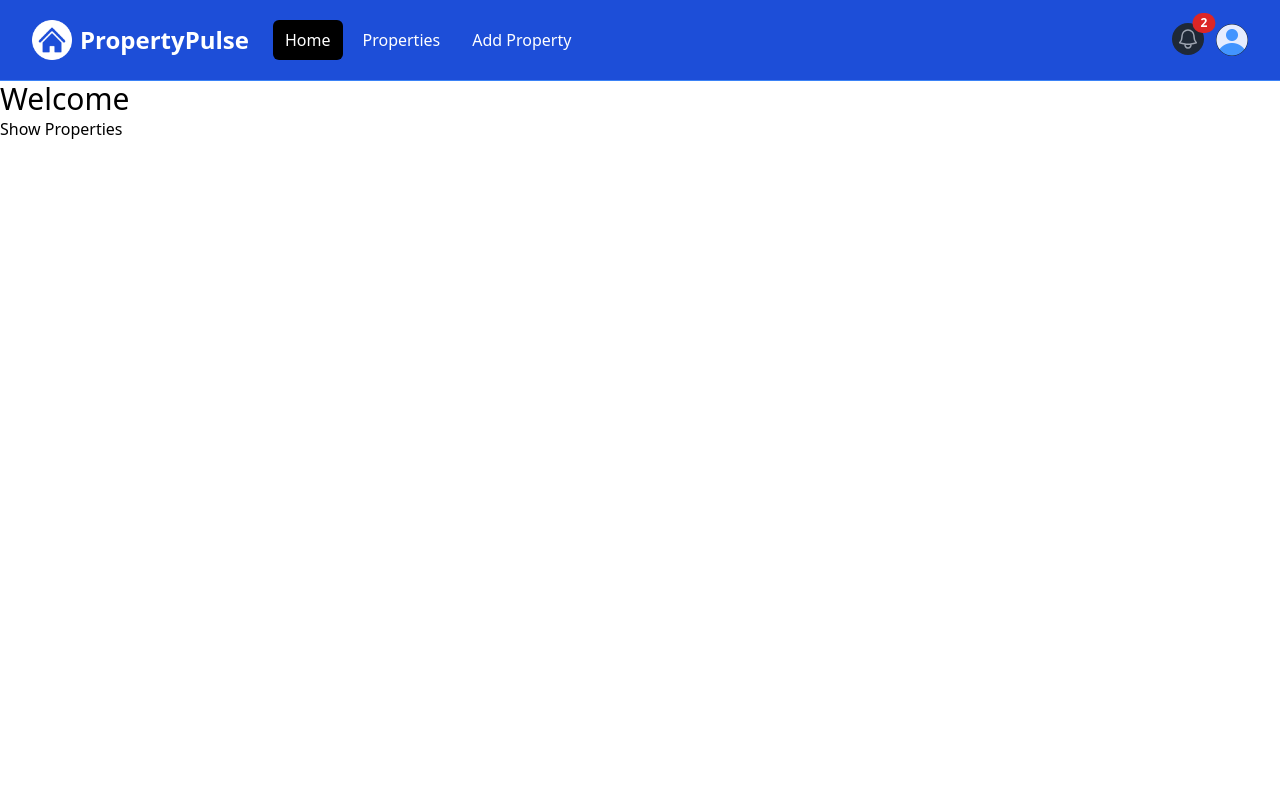
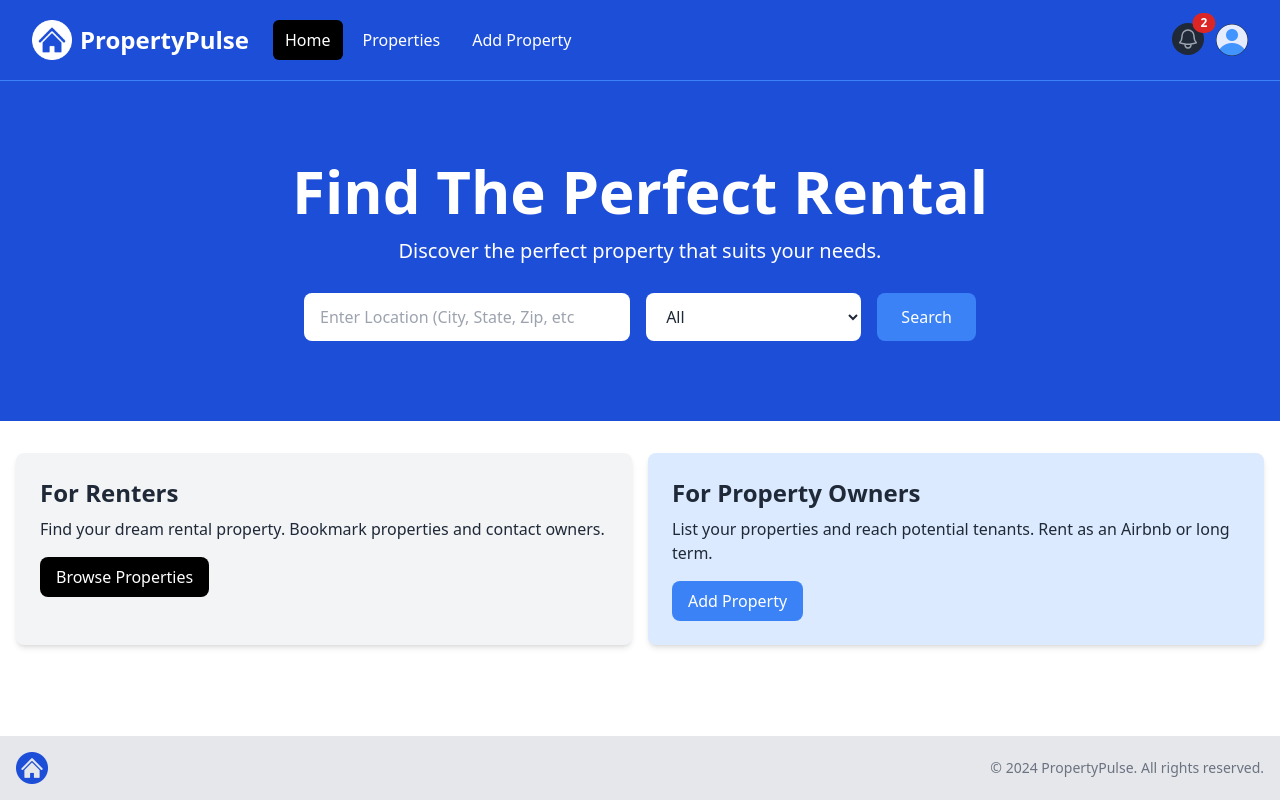
Before and after one commit to alpaca-rama/property-pulse, a Next.js app: page / in a window 1280 px wide. Built offline with nearby package versions, Linux system fonts and the light colour scheme.

Commit message:
Added & Updated Files
Added:
- Hero, InfoBoxes, InfoBox and Footer components to the project.
- These are for the home page.

Update:
- Added CSS to the main page.jsx to allow the Footer component to be pushed to the bottom of the page. Always.

```diff
--- a/app/layout.jsx
+++ b/app/layout.jsx
@@ -1,5 +1,6 @@
 import '@/assets/styles/globals.css'
 import Navbar from "@/components/Navbar";
+import Footer from "@/components/Footer";
 
 export const metadata = {
     title: 'Property Pulse | Find The Perfect Rental',
@@ -9,11 +10,12 @@ export const metadata = {
 export default function MainLayout({ children }) {
     return (
         <html lang={'en'}>
-            <body>
+            <body className={'flex flex-col min-h-screen'}>
                 <Navbar />
                 <main>
                     {children}
                 </main>
+                <Footer />
             </body>
         </html>
     )
--- a/app/page.jsx
+++ b/app/page.jsx
@@ -1,10 +1,11 @@
-import Link from "next/link";
+import Hero from "@/components/Hero";
+import InfoBoxes from "@/components/InfoBoxes";
 
 export default function HomePage() {
     return (
-        <div>
-            <h1 className={'text-3xl'}>Welcome</h1>
-            <Link href={'/properties'}>Show Properties</Link>
-        </div>
+        <>
+            <Hero />
+            <InfoBoxes />
+        </>
     )
 }
--- /dev/null
+++ b/components/Footer.jsx
@@ -0,0 +1,24 @@
+import Image from "next/image"
+import logo from '@/assets/images/logo.png'
+
+export default function Footer() {
+    const currentYear = new Date().getFullYear()
+
+    return (
+        <footer className="bg-gray-200 py-4 mt-auto">
+            <div
+                className="container mx-auto flex flex-col md:flex-row items-center justify-between px-4"
+            >
+                <div className="mb-4 md:mb-0">
+                    <Image src={logo} alt="Logo" className="h-8 w-auto"/>
+                </div>
+
+                <div>
+                    <p className="text-sm text-gray-500 mt-2 md:mt-0">
+                        &copy; {currentYear} PropertyPulse. All rights reserved.
+                    </p>
+                </div>
+            </div>
+        </footer>
+    )
+}
--- /dev/null
+++ b/components/Hero.jsx
@@ -0,0 +1,56 @@
+export default function Hero() {
+    return (
+        <section className="bg-blue-700 py-20 mb-4">
+            <div
+                className="max-w-7xl mx-auto px-4 sm:px-6 lg:px-8 flex flex-col items-center"
+            >
+                <div className="text-center">
+                    <h1
+                        className="text-4xl font-extrabold text-white sm:text-5xl md:text-6xl"
+                    >
+                        Find The Perfect Rental
+                    </h1>
+                    <p className="my-4 text-xl text-white">
+                        Discover the perfect property that suits your needs.
+                    </p>
+                </div>
+                <form
+                    className="mt-3 mx-auto max-w-2xl w-full flex flex-col md:flex-row items-center"
+                >
+                    <div className="w-full md:w-3/5 md:pr-2 mb-4 md:mb-0">
+                        <label htmlFor="location" className="sr-only">Location</label>
+                        <input
+                            type="text"
+                            id="location"
+                            placeholder="Enter Location (City, State, Zip, etc"
+                            className="w-full px-4 py-3 rounded-lg bg-white text-gray-800 focus:outline-none focus:ring focus:ring-blue-500"
+                        />
+                    </div>
+                    <div className="w-full md:w-2/5 md:pl-2">
+                        <label htmlFor="property-type" className="sr-only">Property Type</label>
+                        <select
+                            id="property-type"
+                            className="w-full px-4 py-3 rounded-lg bg-white text-gray-800 focus:outline-none focus:ring focus:ring-blue-500"
+                        >
+                            <option value="All">All</option>
+                            <option value="Apartment">Apartment</option>
+                            <option value="Studio">Studio</option>
+                            <option value="Condo">Condo</option>
+                            <option value="House">House</option>
+                            <option value="Cabin Or Cottage">Cabin or Cottage</option>
+                            <option value="Loft">Loft</option>
+                            <option value="Room">Room</option>
+                            <option value="Other">Other</option>
+                        </select>
+                    </div>
+                    <button
+                        type="submit"
+                        className="md:ml-4 mt-4 md:mt-0 w-full md:w-auto px-6 py-3 rounded-lg bg-blue-500 text-white hover:bg-blue-600 focus:outline-none focus:ring focus:ring-blue-500"
+                    >
+                        Search
+                    </button>
+                </form>
+            </div>
+        </section>
+    )
+}
--- /dev/null
+++ b/components/InfoBox.jsx
@@ -0,0 +1,28 @@
+import Link from "next/link";
+
+export default function InfoBox({
+                                    heading,
+                                    backgroundColor = 'bg-gray-100',
+                                    textColor = 'text-gray-800',
+                                    buttonInfo,
+                                    children
+}) {
+    return (
+        <div className={`${backgroundColor} p-6 rounded-lg shadow-md`}>
+            <h2 className={`${textColor} text-2xl font-bold`}>
+                {heading}
+            </h2>
+
+            <p className={`${textColor} mt-2 mb-4`}>
+                {children}
+            </p>
+
+            <Link
+                href={buttonInfo.link}
+                className={`inline-block ${buttonInfo.backgroundColor} text-white rounded-lg px-4 py-2 hover:opacity-80`}
+            >
+                {buttonInfo.text}
+            </Link>
+        </div>
+    )
+}
--- /dev/null
+++ b/components/InfoBoxes.jsx
@@ -0,0 +1,35 @@
+import InfoBox from "@/components/InfoBox";
+
+export default function InfoBoxes() {
+    return (
+        <section>
+            <div className="container-xl lg:container m-auto">
+                <div className="grid grid-cols-1 md:grid-cols-2 gap-4 p-4 rounded-lg">
+                    <InfoBox
+                        heading={'For Renters'}
+                        backgroundColor={'bg-gray-100'}
+                        buttonInfo={{
+                            text: 'Browse Properties',
+                            link: '/properties',
+                            backgroundColor: 'bg-black'
+                        }}
+                    >
+                        Find your dream rental property. Bookmark properties and contact owners.
+                    </InfoBox>
+
+                    <InfoBox
+                        heading={'For Property Owners'}
+                        backgroundColor={'bg-blue-100'}
+                        buttonInfo={{
+                            text: 'Add Property',
+                            link: '/properties/add',
+                            backgroundColor: 'bg-blue-500'
+                        }}
+                    >
+                        List your properties and reach potential tenants. Rent as an Airbnb or long term.
+                    </InfoBox>
+                </div>
+            </div>
+        </section>
+    )
+}
```
